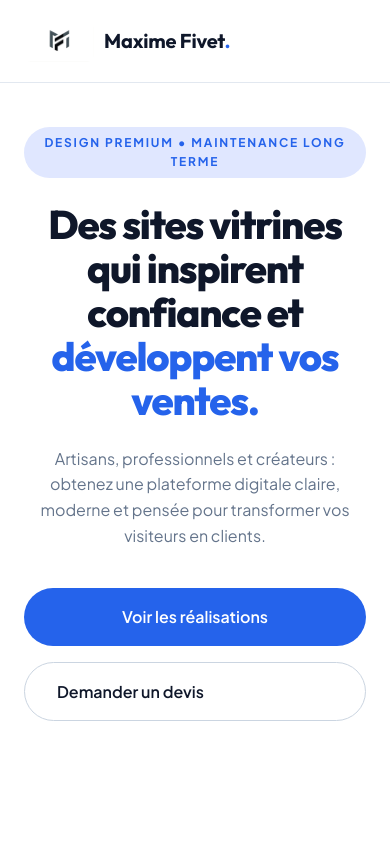
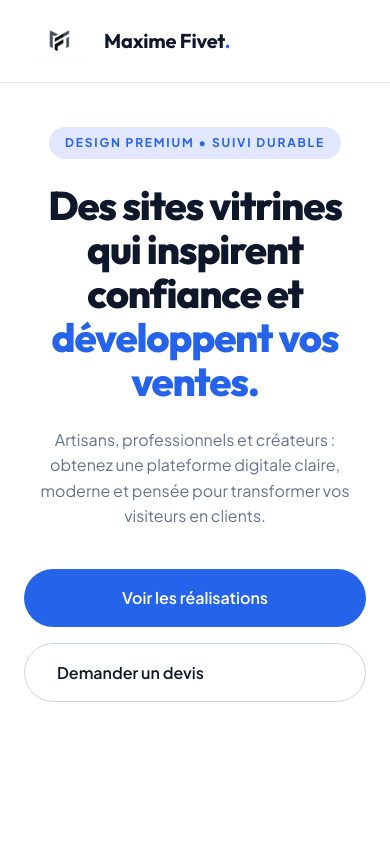
Before and after one commit to stephennight02-hash/LeportfoliodeMax, a React (Vite) app: page / in a window 390 px wide. Shown: the top 844 px of the page. Built offline with nearby package versions, Linux system fonts and the light colour scheme.

Commit message:
fix: mobile spacing for benefits and update hero badge copy

```diff
--- a/src/components/Benefits.jsx
+++ b/src/components/Benefits.jsx
@@ -78,7 +78,7 @@ const Benefits = () => {
               </div>
 
               {/* Title */}
-              <div style={{ flex: '0 0 300px' }}>
+              <div className="w-full md:w-[300px] md:flex-shrink-0">
                 <h3 style={{ fontFamily: 'var(--font-display)', fontWeight: 700, fontSize: '1.4rem', color: 'var(--text-main)', margin: 0 }}>
                   {item.title}
                 </h3>
--- a/src/components/Hero.jsx
+++ b/src/components/Hero.jsx
@@ -89,7 +89,7 @@ const Hero = () => {
               padding: '0.4rem 1rem',
               borderRadius: '999px',
             }}>
-              Design Premium • Maintenance Long Terme
+              Design Premium • Suivi Durable
             </span>
           </motion.div>
 
```
